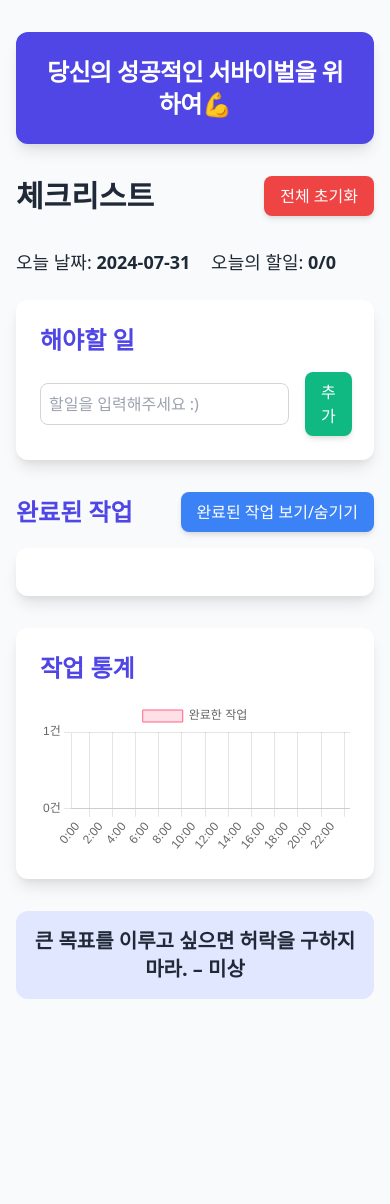
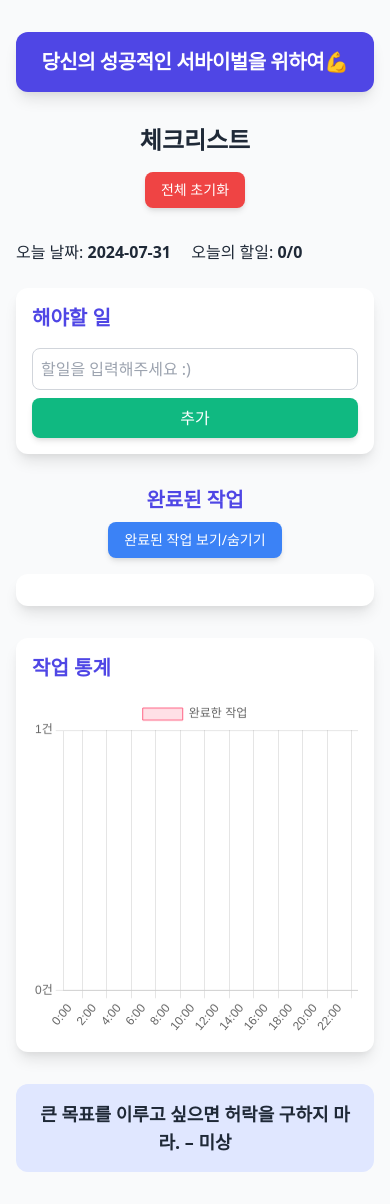
Before and after one commit to EXPOIR0405/Checklist-for-ADHD, a Flask app: page / in a window 390 px wide. Before the commit the page ends 999 px from the top, so only its background shows below. Run offline with Flask 3, Linux system fonts and the light colour scheme.

Commit message:
모바일 호환성 수정

```diff
--- a/templates/index.html
+++ b/templates/index.html
@@ -19,6 +19,14 @@
             0% { transform: rotate(0deg); }
             100% { transform: rotate(360deg); }
         }
+        @media (max-width: 640px) {
+            .task-container {
+                flex-direction: column;
+            }
+            .task-container button {
+                margin-top: 0.5rem;
+            }
+        }
     </style>
 </head>
 <body class="bg-gray-50 text-gray-800 font-sans">
@@ -26,41 +34,41 @@
         <div class="loader"></div>
     </div>
 
-    <div class="container mx-auto px-4 py-8 max-w-5xl" id="content" style="display: none;">
-        <nav class="bg-indigo-600 shadow-lg rounded-xl p-6 mb-8">
-            <div class="text-2xl font-bold text-white text-center tracking-tight">당신의 성공적인 서바이벌을 위하여💪</div>
+    <div class="container mx-auto px-4 sm:px-6 lg:px-8 py-8 max-w-5xl" id="content" style="display: none;">
+        <nav class="bg-indigo-600 shadow-lg rounded-xl p-4 sm:p-6 mb-8">
+            <div class="text-xl sm:text-2xl font-bold text-white text-center tracking-tight">당신의 성공적인 서바이벌을 위하여💪</div>
         </nav>
 
-        <div class="flex justify-between items-center mb-8">
-            <h1 class="text-3xl font-bold text-gray-800">체크리스트</h1>
-            <button onclick="resetAllTasks()" class="bg-red-500 hover:bg-red-600 text-white px-4 py-2 rounded-lg transition duration-300 shadow-md hover:shadow-lg">
+        <div class="flex flex-col sm:flex-row justify-between items-center mb-8">
+            <h1 class="text-2xl sm:text-3xl font-bold text-gray-800 mb-4 sm:mb-0">체크리스트</h1>
+            <button onclick="resetAllTasks()" class="bg-red-500 hover:bg-red-600 text-white px-4 py-2 rounded-lg transition duration-300 shadow-md hover:shadow-lg text-sm sm:text-base">
                 전체 초기화
             </button>
         </div>
 
-        <div class="text-lg mb-6">
+        <div class="text-base sm:text-lg mb-6">
             오늘 날짜: <span class="font-semibold">{{ today }}</span>
             <span class="ml-4">오늘의 할일: <span class="font-semibold">{{ completed_tasks|length }}/{{ total_tasks }}</span></span>
         </div>
 
         {% for category in tasks %}
-        <div class="mb-8 p-6 bg-white shadow-lg rounded-xl hover:shadow-xl transition duration-300">
-            <div class="text-2xl font-semibold mb-4 text-indigo-600">{{ category.category }}</div>
+        <div class="mb-8 p-4 sm:p-6 bg-white shadow-lg rounded-xl hover:shadow-xl transition duration-300">
+            <div class="text-xl sm:text-2xl font-semibold mb-4 text-indigo-600">{{ category.category }}</div>
             {% for task in category.tasks %}
-            <div class="ml-4 mb-4 p-4 bg-gray-50 rounded-xl hover:bg-gray-100 transition duration-300">
-                <div class="flex justify-between items-center">
-                    <div>
-                        <div class="text-xl font-semibold mb-2">{{ task.title }}</div>
-                        <div class="ml-4">
+            <div class="ml-2 sm:ml-4 mb-4 p-3 sm:p-4 bg-gray-50 rounded-xl hover:bg-gray-100 transition duration-300">
+                <div class="flex flex-col sm:flex-row justify-between items-start sm:items-center task-container">
+                    <div class="mb-2 sm:mb-0">
+                        <div class="text-lg sm:text-xl font-semibold mb-1 sm:mb-2">{{ task.title }}</div>
+                        <div class="ml-2 sm:ml-4">
                             {% for step in task.steps %}
-                            <div class="mb-2 text-gray-600">{{ step|safe }}</div>
+                            <div class="mb-1 text-sm sm:text-base text-gray-600">{{ step|safe }}</div>
                             {% endfor %}
                         </div>
                     </div>
                     <form method="POST" action="{{ url_for('complete_task') }}">
                         <input type="hidden" name="category" value="{{ category.category }}">
                         <input type="hidden" name="title" value="{{ task.title }}">
-                        <button type="submit" class="bg-indigo-500 hover:bg-indigo-600 text-white px-4 py-2 rounded-lg shadow-md hover:shadow-lg transition duration-300">완료</button>
+                        <button type="submit" class="bg-indigo-500 hover:bg-indigo-600 text-white px-3 sm:px-4 py-1 sm:py-2 rounded-lg shadow-md hover:shadow-lg transition duration-300 text-sm sm:text-base">완료</button>
                     </form>
                 </div>
             </div>
@@ -68,28 +76,28 @@
         </div>
         {% endfor %}
 
-        <div class="mb-8 p-6 bg-white shadow-lg rounded-xl">
-            <h2 class="text-2xl font-bold mb-4 text-indigo-600">해야할 일</h2>
-            <form method="POST" action="{{ url_for('add_task') }}" class="flex items-center">
-                <input type="text" name="title" class="border border-gray-300 p-2 rounded-lg flex-grow mr-4" placeholder="할일을 입력해주세요 :)">
-                <button type="submit" class="bg-green-500 hover:bg-green-600 text-white px-4 py-2 rounded-lg shadow-md hover:shadow-lg transition duration-300">추가</button>
+        <div class="mb-8 p-4 sm:p-6 bg-white shadow-lg rounded-xl">
+            <h2 class="text-xl sm:text-2xl font-bold mb-4 text-indigo-600">해야할 일</h2>
+            <form method="POST" action="{{ url_for('add_task') }}" class="flex flex-col sm:flex-row items-center">
+                <input type="text" name="title" class="border border-gray-300 p-2 rounded-lg flex-grow mr-0 sm:mr-4 mb-2 sm:mb-0 w-full sm:w-auto" placeholder="할일을 입력해주세요 :)">
+                <button type="submit" class="bg-green-500 hover:bg-green-600 text-white px-4 py-2 rounded-lg shadow-md hover:shadow-lg transition duration-300 w-full sm:w-auto">추가</button>
             </form>
         </div>
 
         {% if additional_tasks %}
-        <div class="mb-8 p-6 bg-white shadow-lg rounded-xl">
-            <h2 class="text-2xl font-bold mb-4 text-indigo-600">해야할 작업</h2>
+        <div class="mb-8 p-4 sm:p-6 bg-white shadow-lg rounded-xl">
+            <h2 class="text-xl sm:text-2xl font-bold mb-4 text-indigo-600">해야할 작업</h2>
             {% for task in additional_tasks %}
-            <div class="ml-4 mb-4 p-4 bg-gray-50 rounded-xl hover:bg-gray-100 transition duration-300">
-                <div class="flex justify-between items-center">
-                    <div class="text-xl font-semibold">{{ task.title }}</div>
-                    <div>
-                        <form method="POST" action="{{ url_for('complete_task') }}" class="inline">
+            <div class="ml-2 sm:ml-4 mb-4 p-3 sm:p-4 bg-gray-50 rounded-xl hover:bg-gray-100 transition duration-300">
+                <div class="flex flex-col sm:flex-row justify-between items-start sm:items-center">
+                    <div class="text-lg sm:text-xl font-semibold mb-2 sm:mb-0">{{ task.title }}</div>
+                    <div class="flex flex-col sm:flex-row">
+                        <form method="POST" action="{{ url_for('complete_task') }}" class="inline mb-2 sm:mb-0 sm:mr-2">
                             <input type="hidden" name="category" value="추가된 작업">
                             <input type="hidden" name="title" value="{{ task.title }}">
-                            <button type="submit" class="bg-indigo-500 hover:bg-indigo-600 text-white px-4 py-2 rounded-lg shadow-md hover:shadow-lg transition duration-300 mr-2">완료</button>
+                            <button type="submit" class="bg-indigo-500 hover:bg-indigo-600 text-white px-3 sm:px-4 py-1 sm:py-2 rounded-lg shadow-md hover:shadow-lg transition duration-300 text-sm sm:text-base w-full sm:w-auto">완료</button>
                         </form>
-                        <button onclick="confirmDelete('{{ task.title }}')" class="bg-red-500 hover:bg-red-600 text-white px-4 py-2 rounded-lg shadow-md hover:shadow-lg transition duration-300">삭제</button>
+                        <button onclick="confirmDelete('{{ task.title }}')" class="bg-red-500 hover:bg-red-600 text-white px-3 sm:px-4 py-1 sm:py-2 rounded-lg shadow-md hover:shadow-lg transition duration-300 text-sm sm:text-base w-full sm:w-auto">삭제</button>
                     </div>
                 </div>
             </div>
@@ -98,31 +106,33 @@
         {% endif %}
 
         <div class="mb-8">
-            <div class="flex justify-between items-center mb-4">
-                <h2 class="text-2xl font-bold text-indigo-600">완료된 작업</h2>
-                <button onclick="toggleCompletedTasks()" class="bg-blue-500 hover:bg-blue-600 text-white px-4 py-2 rounded-lg shadow-md hover:shadow-lg transition duration-300">
+            <div class="flex flex-col sm:flex-row justify-between items-center mb-4">
+                <h2 class="text-xl sm:text-2xl font-bold text-indigo-600 mb-2 sm:mb-0">완료된 작업</h2>
+                <button onclick="toggleCompletedTasks()" class="bg-blue-500 hover:bg-blue-600 text-white px-4 py-2 rounded-lg shadow-md hover:shadow-lg transition duration-300 text-sm sm:text-base">
                     완료된 작업 보기/숨기기
                 </button>
             </div>
-            <div id="completedTasksContainer" class="p-6 bg-white shadow-lg rounded-xl">
+            <div id="completedTasksContainer" class="p-4 sm:p-6 bg-white shadow-lg rounded-xl">
                 {% for task in completed_tasks %}
-                <div class="mb-4 p-4 bg-gray-50 rounded-xl">
-                    <div class="text-xl font-semibold mb-2">{{ task.category }} - {{ task.title }}</div>
-                    <div class="text-gray-600">완료 시간: {{ task.time }}</div>
+                <div class="mb-4 p-3 sm:p-4 bg-gray-50 rounded-xl">
+                    <div class="text-lg sm:text-xl font-semibold mb-1 sm:mb-2">{{ task.category }} - {{ task.title }}</div>
+                    <div class="text-sm sm:text-base text-gray-600">완료 시간: {{ task.time }}</div>
                 </div>
                 {% endfor %}
             </div>
         </div>
 
-        <div class="mb-8 p-6 bg-white shadow-lg rounded-xl">
-            <h2 class="text-2xl font-bold mb-4 text-indigo-600">작업 통계</h2>
-            <canvas id="taskChart" width="400" height="200"></canvas>
+        <div class="mb-8 p-4 sm:p-6 bg-white shadow-lg rounded-xl">
+            <h2 class="text-xl sm:text-2xl font-bold mb-4 text-indigo-600">작업 통계</h2>
+            <div style="position: relative; height: 40vh; width: 100%;">
+                <canvas id="taskChart"></canvas>
+            </div>
         </div>
 
-        <div class="text-xl font-semibold text-center p-4 bg-indigo-100 rounded-xl" id="completionMessage"></div>
+        <div class="text-lg sm:text-xl font-semibold text-center p-4 bg-indigo-100 rounded-xl" id="completionMessage"></div>
     </div>
 
-    <div id="deleteModal" class="hidden fixed inset-0 bg-gray-600 bg-opacity-50 flex justify-center items-center">
+    <div id="deleteModal" class="hidden fixed inset-0 bg-gray-600 bg-opacity-50 flex justify-center items-center z-50">
         <div class="bg-white p-6 rounded-lg shadow-lg">
             <p class="text-lg mb-4">정말로 삭제하시겠습니까?</p>
             <div class="flex justify-end">
@@ -179,6 +189,8 @@
                 }]
             },
             options: {
+                responsive: true,
+                maintainAspectRatio: false,
                 scales: {
                     y: {
                         beginAtZero: true,
@@ -190,11 +202,12 @@
                             },
                             stepSize: 1
                         },
-                        max: Math.max(...hourlyData) + 1 // 데이터의 최대값보다 1 큰 값으로 설정
+                        max: Math.max(...hourlyData) + 1
                     }
                 }
             }
         });
+
 
         // 완료된 작업과 미완료된 작업의 수를 계산
         var completedTasksCount = {{ completed_tasks|length }};
```
